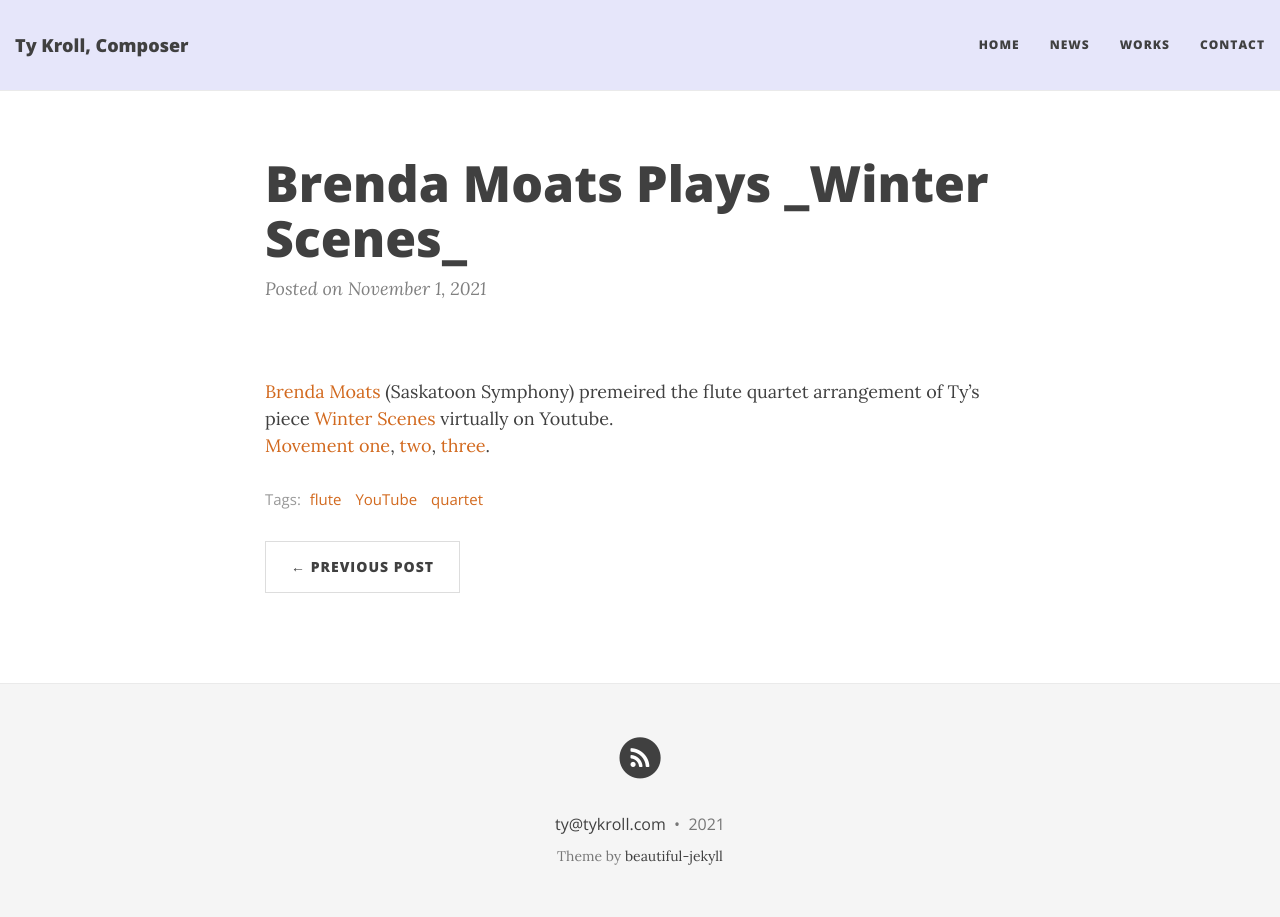
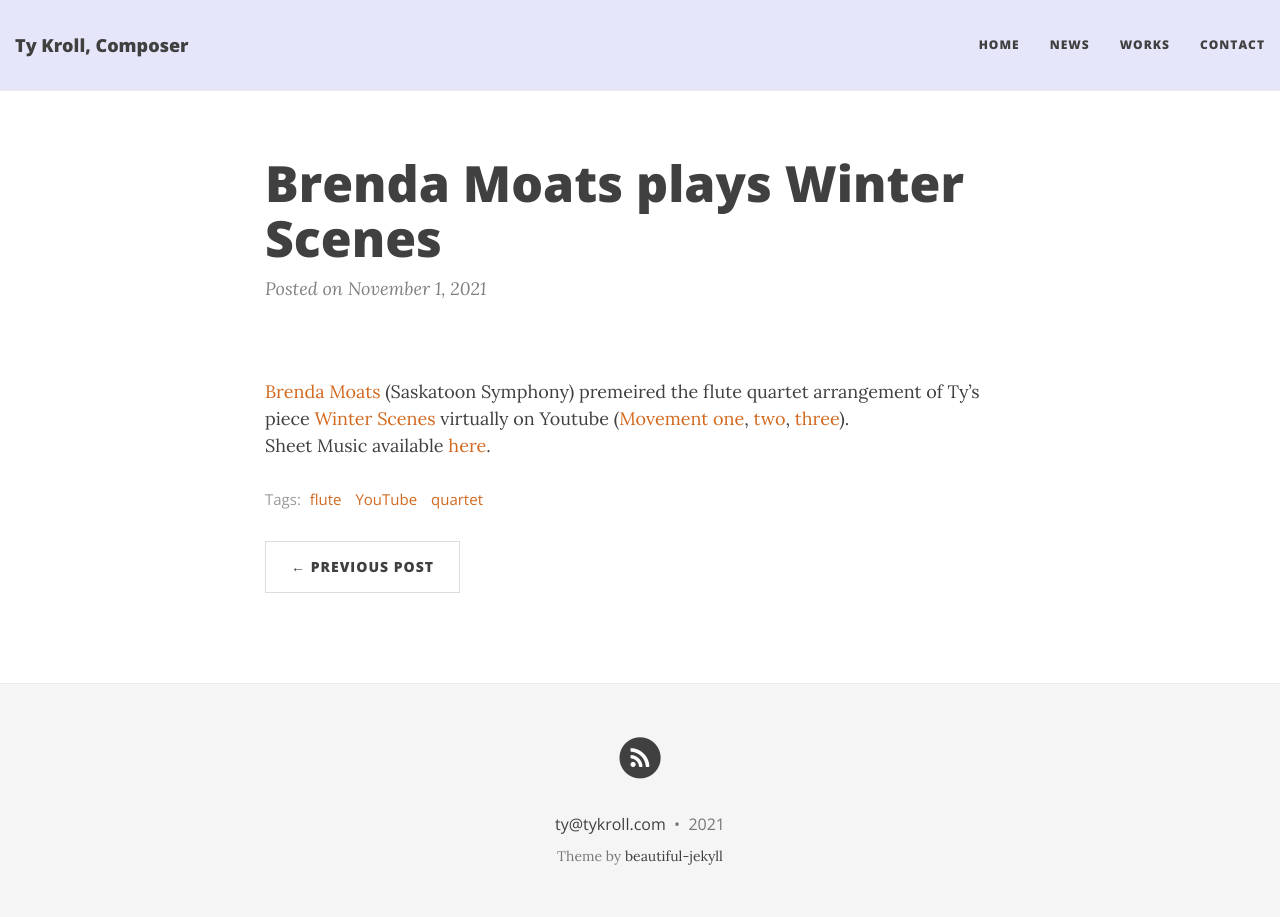
Before and after one commit to ctrueden/tykroll.com, a Jekyll site: the page built from _posts/2021-11-01-Brenda-Moats-Plays-Winter-Scenes.md, in a window 1280 px wide. Built offline with Jekyll 4.4.1, drawn with Linux system fonts in a browser that asks for light colours; nearby versions of some CDN libraries.

Commit message:
Update 2021-11-01-Brenda-Moats-Plays-Winter-Scenes.md

```diff
--- a/_posts/2021-11-01-Brenda-Moats-Plays-Winter-Scenes.md
+++ b/_posts/2021-11-01-Brenda-Moats-Plays-Winter-Scenes.md
@@ -1,8 +1,8 @@
 ---
 layout: post
-title: "Brenda Moats Plays _Winter Scenes_"
+title: "Brenda Moats plays Winter Scenes"
 tags: [flute, YouTube, quartet]
 ---
 
-<br>[Brenda Moats](https://www.youtube.com/channel/UCiKCBYgDEipWcemCmlzn0cQ) (Saskatoon Symphony) premeired the flute quartet arrangement of Ty's piece [Winter Scenes](https://www.musicnotes.com/sheetmusic/mtd.asp?ppn=MN0245038) virtually on Youtube.
-<br>[Movement one](https://www.youtube.com/watch?v=mofdqOf49NE), [two](https://www.youtube.com/watch?v=0GxHESBiWt8), [three](https://www.youtube.com/watch?v=4UVpBqKagzs).
+<br>[Brenda Moats](https://www.youtube.com/channel/UCiKCBYgDEipWcemCmlzn0cQ) (Saskatoon Symphony) premeired the flute quartet arrangement of Ty's piece [Winter Scenes](https://www.musicnotes.com/sheetmusic/mtd.asp?ppn=MN0245038) virtually on Youtube ([Movement one](https://www.youtube.com/watch?v=mofdqOf49NE), [two](https://www.youtube.com/watch?v=0GxHESBiWt8), [three](https://www.youtube.com/watch?v=4UVpBqKagzs)).
+<br>Sheet Music available [here](https://www.musicnotes.com/sheetmusic/mtd.asp?ppn=MN0245038).
```
